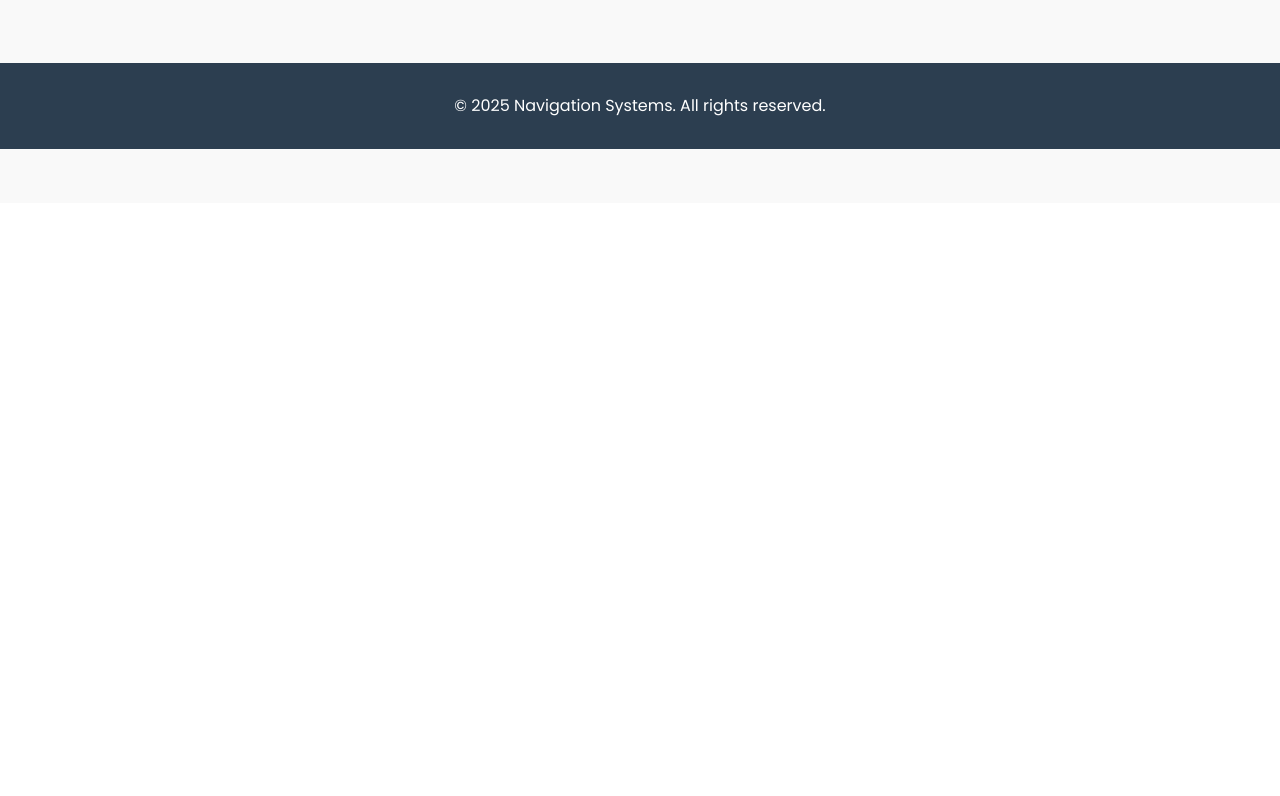
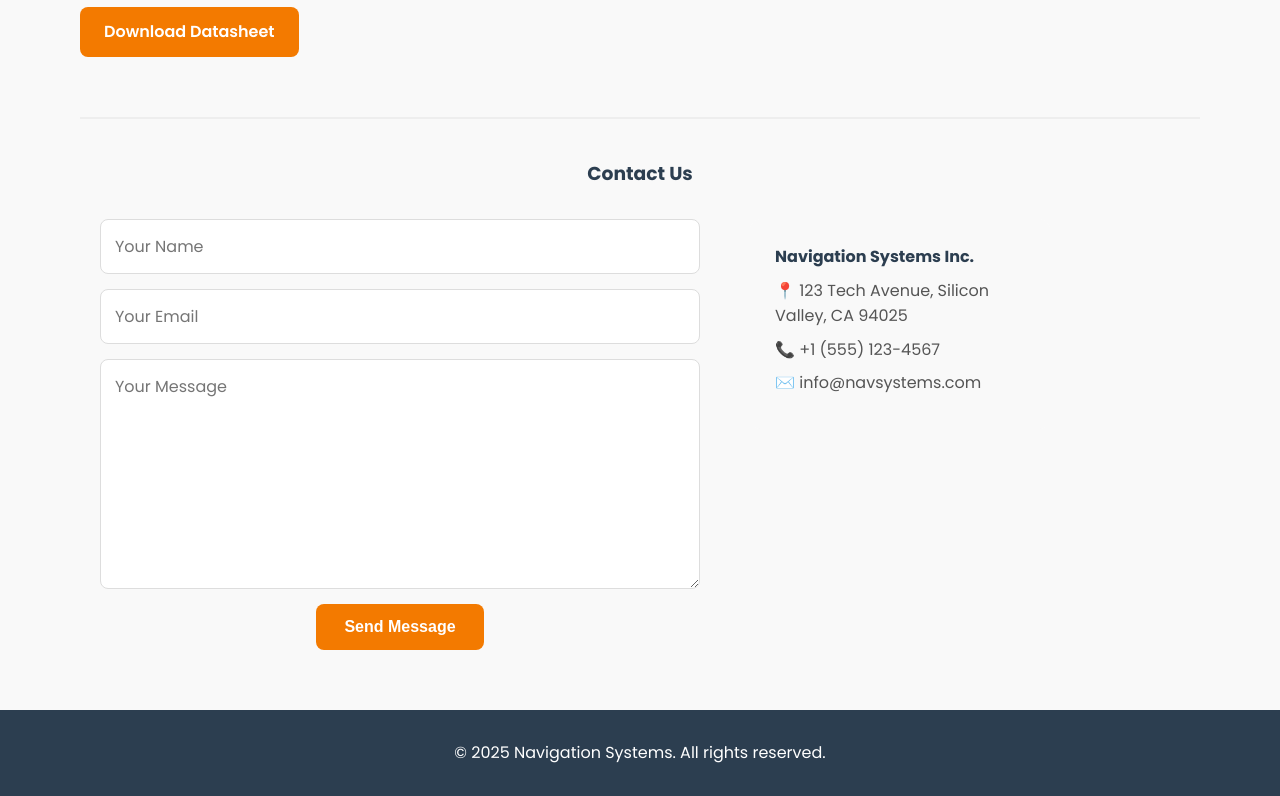
Before and after one commit to ecool7/NS_SITE, a Flask app: page /ACCEL/accelerometer/NS-ACC-200 in a window 1280 px wide. Shown: the part 597-1393 px from the top of the page. Before the commit the page ends 746 px from the top, so only its background shows below. Run offline with Flask 3, Linux system fonts and the light colour scheme.

Commit message:
Подредачил форму карточек сделал кнопки привел в порядок

```diff
--- a/app.py
+++ b/app.py
@@ -91,11 +91,11 @@ SENSORS_GYRO = [
 
 ACCEL = [
     {
-        "id": "NS-ACC-100",
-        "name": "NS-ACC-100",
-        "range": "±2g",
+        "id": "NSAEM1010",
+        "name": "NSAEM1010",
+        "range": "± 2-3",
         "application": "Aviation, robotics",
-        "image": "accel1.png"
+        "image": "NSAEM1010.png"
     },
     {
         "id": "NS-ACC-200",
@@ -115,10 +115,10 @@ ACCEL = [
 
 ACCEL_SENSORS = [
     {
-        "id": "NS-ACC-100",
-        "name": "NS-ACC-100",
-        "image": "accel1.png",
-        "description": "High-sensitivity triaxial accelerometer for precision motion detection in aviation and robotics.",
+        "id": "NSAEM1010",
+        "name": "NSAEM1010",
+        "image": "NSAEM1010.png",
+        "description": "ANALOG COLIBRYS",
         "specs": {
             "Measurement Range": "±2g",
             "Sensitivity": "1000 mV/g",
--- /dev/null
+++ b/static/css/cardpr.css
@@ -0,0 +1,174 @@
+/* ====================== */
+/* Страница деталей продукта */
+/* ====================== */
+
+.product-layout {
+  display: flex;
+  gap: 40px;
+  align-items: flex-start;
+  margin: 40px 0;
+}
+
+.image-column {
+  flex: 0 0 400px; /* Фиксированная ширина изображения */
+}
+
+.image-column .product-image {
+  width: 100%;
+  height: auto;
+  border-radius: 12px;
+  box-shadow: 0 5px 15px rgba(0, 0, 0, 0.1);
+  object-fit: contain;
+}
+
+/* Кнопка Download под картинкой */
+.image-column .download-btn {
+  margin-top: 20px;
+  display: inline-block;
+  padding: 12px 24px;
+  background: #f37a00;
+  color: white;
+  text-decoration: none;
+  font-weight: 600;
+  border-radius: 8px;
+  transition: all 0.3s ease;
+  text-align: center;
+}
+
+.image-column .download-btn:hover {
+  background: transparent;
+  color: #f37a00;
+  border: 2px solid #f37a00;
+}
+
+.specs-column {
+  flex: 1;
+  padding: 20px;
+  background: #f9f9f9;
+  border-radius: 12px;
+}
+
+.specs-column h3 {
+  margin-top: 0;
+  color: #2c3e50;
+}
+
+/* Контактная секция */
+.contact-section {
+  margin-top: 60px;
+  padding-top: 40px;
+  border-top: 2px solid #eee;
+}
+
+.contact-section h3 {
+  text-align: center;
+  margin-bottom: 30px;
+  color: #2c3e50;
+}
+
+/* Центрирование формы + контакты справа */
+.contact-content {
+  display: flex;
+  gap: 50px;
+  align-items: flex-start;
+  max-width: 1200px;
+  margin: 0 auto;
+  padding: 0 20px;
+}
+
+.contact-form form {
+  display: flex;
+  flex-direction: column;
+  gap: 15px;
+  width: 10000px;
+  max-width: 600px; /* увеличим до 600px */ss
+
+}
+
+.contact-form input,
+.contact-form textarea {
+  padding: 14px;
+  border: 1px solid #ddd;
+  border-radius: 8px;
+  font-family: 'Poppins', sans-serif;
+  font-size: 1rem;
+}
+
+.contact-form textarea {
+  min-height: 180px;
+  resize: vertical;
+}
+
+.contact-form button {
+  padding: 14px 28px;
+  background: #f37a00;
+  color: white;
+  border: none;
+  border-radius: 8px;
+  cursor: pointer;
+  font-weight: 600;
+  font-size: 1rem;
+  transition: all 0.3s ease;
+  margin: 0 auto; /* центрирует кнопку */
+}
+
+.contact-form button:hover {
+  background: transparent;
+  color: #f37a00;
+  border: 2px solid #f37a00;
+}
+
+/* Контакты справа */
+.company-info {
+  background: #f9f9f9;
+  padding: 25px;
+  border-radius: 12px;
+  flex: 1;
+  max-width: 300px;
+  text-align: left;
+}
+
+.company-info h4 {
+  margin-top: 0;
+  color: #2c3e50;
+}
+
+.company-info p {
+  margin: 8px 0;
+  color: #555;
+}
+
+/* Адаптивность */
+@media (max-width: 900px) {
+  .product-layout {
+    flex-direction: column;
+    gap: 20px;
+  }
+
+  .image-column {
+    flex: auto;
+    text-align: center;
+  }
+
+  .image-column .product-image {
+    max-width: 300px;
+    margin: 0 auto;
+  }
+
+  .image-column .download-btn {
+    display: block;
+    margin: 20px auto 0;
+  }
+
+  .contact-content {
+    flex-direction: column;
+    gap: 30px;
+    align-items: center;
+  }
+
+  .company-info {
+    max-width: none;
+    width: 100%;
+    text-align: center;
+  }
+}
--- a/templates/ACCEL/accelerometer.html
+++ b/templates/ACCEL/accelerometer.html
@@ -14,9 +14,9 @@
 
     <div class="features">
       <ul>
-        <li><span>→</span> Multi-axis digital sensors</li>
-        <li><span>→</span> Ideal for inertial navigation and vibration analysis</li>
-        <li><span>→</span> High sensitivity and low noise</li>
+        <li>Multi-axis digital sensors</li>
+        <li>Ideal for inertial navigation and vibration analysis</li>
+        <li>High sensitivity and low noise</li>
       </ul>
     </div>
   </div>
--- a/templates/ACCEL/accelproduct.html
+++ b/templates/ACCEL/accelproduct.html
@@ -3,34 +3,62 @@
 {% block title %}{{ sensor.name }} | Navigation Systems{% endblock %}
 
 {% block page_css %}
-  <link rel="stylesheet" href="{{ url_for('static', filename='css/products.css') }}">
+  <link rel="stylesheet" href="{{ url_for('static', filename='css/cardpr.css') }}">
 {% endblock %}
-
 {% block content %}
 <div class="main">
   <div class="product-detail">
     <h1>{{ sensor.name }}</h1>
 
-    <div class="product-image-container">
-      <img src="{{ url_for('static', filename='img/' + sensor.image) }}" alt="{{ sensor.name }}" class="product-image">
-    </div>
+    <!-- Описание -->
+    {% if sensor.description %}
+      <p class="description">{{ sensor.description }}</p>
+    {% endif %}
 
-    <p class="description">{{ sensor.description }}</p>
+    <!-- Сетка: изображение слева, таблица справа -->
+   <div class="product-layout">
+  <div class="image-column">
+    <img src="{{ url_for('static', filename='img/' + sensor.image) }}" alt="{{ sensor.name }}" class="product-image">
 
+    <!-- 👇 Кнопка теперь сразу под картинкой -->
+    {% if sensor.datasheet %}
+      <a href="{{ url_for('static', filename=sensor.datasheet) }}" download class="download-btn">Download Datasheet</a>
+    {% endif %}
+  </div>
+  <div class="specs-column">
     <h3>Specifications</h3>
     <table class="specs-table">
-{% for acc in accelerometer %}
-<div class="product-card">
-  <img src="{{ url_for('static', filename='img/' + acc.image) }}" alt="{{ acc.name }}" class="product-image">
-  <h3>{{ acc.name }}</h3>
-  <p><strong>Range:</strong> {{ acc.range }}</p>
-  <p><strong>Application:</strong> {{ acc.application }}</p>
-  <a href="/accelerometer/{{ acc.id }}" class="view-btn">View details</a>
+      {% for key, value in sensor.specs.items() %}
+      <tr>
+        <th>{{ key }}</th>
+        <td>{{ value }}</td>
+      </tr>
+      {% endfor %}
+    </table>
+  </div>
 </div>
-{% endfor %}
-    </table>
 
-    <a href="{{ url_for('static', filename=sensor.datasheet) }}" download class="download-btn">Download Datasheet</a>
+    <!-- Форма обратной связи и контактная информация -->
+    <div class="contact-section">
+      <h3>Contact Us</h3>
+      <div class="contact-content">
+  <div class="contact-form">
+    <form action="#" method="POST">
+      <input type="text" name="name" placeholder="Your Name" required>
+      <input type="email" name="email" placeholder="Your Email" required>
+      <textarea name="message" placeholder="Your Message" rows="8" required></textarea>
+      <button type="submit" class="view-btn">Send Message</button>
+    </form>
+  </div>
+  <div class="company-info">
+    <h4>Navigation Systems Inc.</h4>
+    <p>📍 123 Tech Avenue, Silicon Valley, CA 94025</p>
+    <p>📞 +1 (555) 123-4567</p>
+    <p>✉️ info@navsystems.com</p>
+  </div>
+</div>
+      </div>
+    </div>
   </div>
 </div>
 {% endblock %}
--- a/templates/base.html
+++ b/templates/base.html
@@ -8,6 +8,8 @@
   <link href="https://fonts.googleapis.com/css2?family=Poppins:wght@300;400;500;600;700&display=swap" rel="stylesheet">
 
   <link rel="stylesheet" href="{{ url_for('static', filename='css/style.css') }}">
+{% block page_css %}{% endblock %}
+
 </head>
 <body>
   <header class="header">
```
Also changed, not shown: templates/GYROS/gyroproduct.html (+38 -7 lines), templates/IMU/IMUproduct.html (+38 -7 lines), static/css/products.css (line endings or trailing spaces), static/img/NSAEM1010.png (added).
